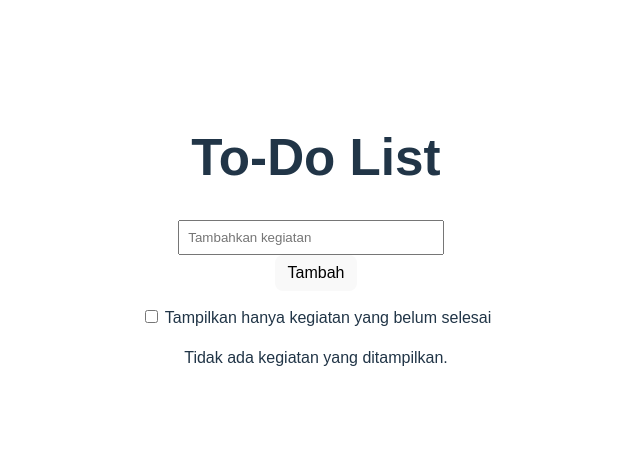
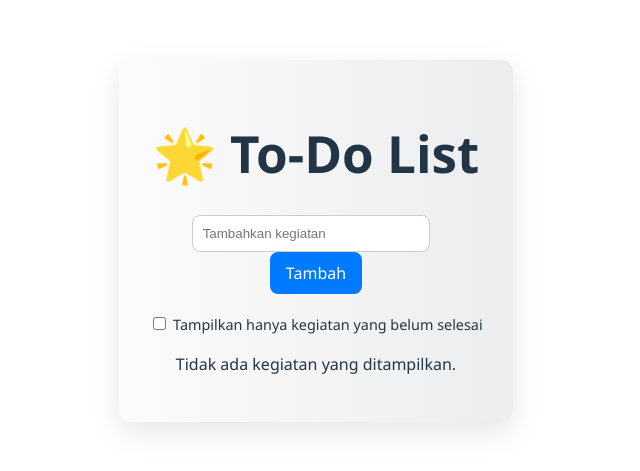
Before and after one commit to hasbinasution/todo-app, a Vue app in the folder todo-app/: page / in a window 1280 px wide. Shown: the part 159-630 px from the top of the page, without its empty margins (324-964 px from the left). Built offline with nearby package versions, Linux system fonts and the light colour scheme.

Commit message:
USER MANMPILKAN CSS YANG INDAH DAN ENAK DILIHAT

```diff
--- a/todo-app/src/App.vue
+++ b/todo-app/src/App.vue
@@ -22,12 +22,12 @@ function deleteTask(index) {
   tasks.value.splice(index, 1);
 }
 
-// Toggle selesai
+// Checklist selesai
 function toggleTask(index) {
   tasks.value[index].completed = !tasks.value[index].completed;
 }
 
-// Filter: hanya kegiatan yang belum selesai
+// Filter kegiatan belum selesai
 const filteredTasks = computed(() =>
   showOnlyIncomplete.value
     ? tasks.value.filter(task => !task.completed)
@@ -37,7 +37,7 @@ const filteredTasks = computed(() =>
 
 <template>
   <div class="container">
-    <h1>To-Do List</h1>
+    <h1>🌟 To-Do List</h1>
 
     <input
       v-model="newTask"
@@ -49,7 +49,7 @@ const filteredTasks = computed(() =>
 
     <p v-if="errorMessage" class="error">{{ errorMessage }}</p>
 
-    <!-- Tombol toggle filter -->
+    <!-- Filter -->
     <div class="filter">
       <label>
         <input type="checkbox" v-model="showOnlyIncomplete" />
@@ -57,75 +57,117 @@ const filteredTasks = computed(() =>
       </label>
     </div>
 
-    <ul v-if="filteredTasks.length > 0">
-      <li v-for="(task, index) in filteredTasks" :key="index" class="task-item">
+    <!-- Daftar kegiatan dengan animasi -->
+    <transition-group name="list" tag="ul" v-if="filteredTasks.length > 0">
+      <li v-for="(task, index) in filteredTasks" :key="task.text" class="task-item">
         <div class="task-content">
           <input type="checkbox" v-model="task.completed" @change="toggleTask(index)" />
           <span :class="{ completed: task.completed }">{{ task.text }}</span>
         </div>
         <button class="delete-button" @click="deleteTask(index)">Hapus</button>
       </li>
-    </ul>
+    </transition-group>
     <p v-else>Tidak ada kegiatan yang ditampilkan.</p>
   </div>
 </template>
 
 <style scoped>
+/* Struktur dasar */
 .container {
-  max-width: 500px;
-  margin: 0 auto;
-  padding: 20px;
-  font-family: sans-serif;
+  max-width: 600px;
+  margin: 40px auto;
+  padding: 30px;
+  background: linear-gradient(to right, #fdfbfb, #ebedee);
+  box-shadow: 0 10px 30px rgba(0, 0, 0, 0.1);
+  border-radius: 12px;
+  font-family: 'Segoe UI', sans-serif;
   text-align: center;
 }
+
+/* Input */
 input[type="text"] {
-  padding: 8px;
-  width: 70%;
+  padding: 10px;
+  width: 65%;
   margin-right: 10px;
+  border: 1px solid #ccc;
+  border-radius: 8px;
+  outline: none;
 }
+
+/* Tombol tambah & hapus */
 button {
-  padding: 8px 12px;
+  padding: 10px 16px;
+  border: none;
+  border-radius: 8px;
+  background-color: #007bff;
+  color: white;
+  cursor: pointer;
 }
+button:hover {
+  background-color: #0056b3;
+}
+
+/* Daftar */
 ul {
   list-style: none;
   padding: 0;
   margin-top: 20px;
 }
 li.task-item {
-  text-align: left;
-  margin-bottom: 10px;
-  padding: 8px;
-  background: #f2f2f2;
-  border-radius: 5px;
   display: flex;
   justify-content: space-between;
   align-items: center;
+  background: #ffffff;
+  margin-bottom: 12px;
+  padding: 12px 16px;
+  border-radius: 10px;
+  box-shadow: 0 3px 6px rgba(0, 0, 0, 0.05);
 }
+
+/* Konten tugas */
 .task-content {
   display: flex;
   align-items: center;
-  gap: 10px;
+  gap: 12px;
 }
+
+/* Tugas selesai */
 .completed {
   text-decoration: line-through;
-  color: gray;
+  color: #888;
+  font-style: italic;
 }
+
+/* Tombol hapus */
 .delete-button {
   background-color: #ff4d4d;
-  border: none;
-  color: white;
-  padding: 6px 10px;
-  border-radius: 5px;
-  cursor: pointer;
 }
 .delete-button:hover {
   background-color: #e60000;
 }
+
+/* Error */
 .error {
   color: red;
   margin-top: 10px;
 }
+
+/* Filter */
 .filter {
-  margin-top: 15px;
+  margin-top: 20px;
+  font-size: 0.9rem;
+}
+
+/* Transisi animasi */
+.list-enter-active, .list-leave-active {
+  transition: all 0.3s ease;
+}
+.list-enter-from {
+  opacity: 0;
+  transform: translateY(10px);
+}
+.list-leave-to {
+  opacity: 0;
+  transform: translateY(10px);
 }
 </style>
```
